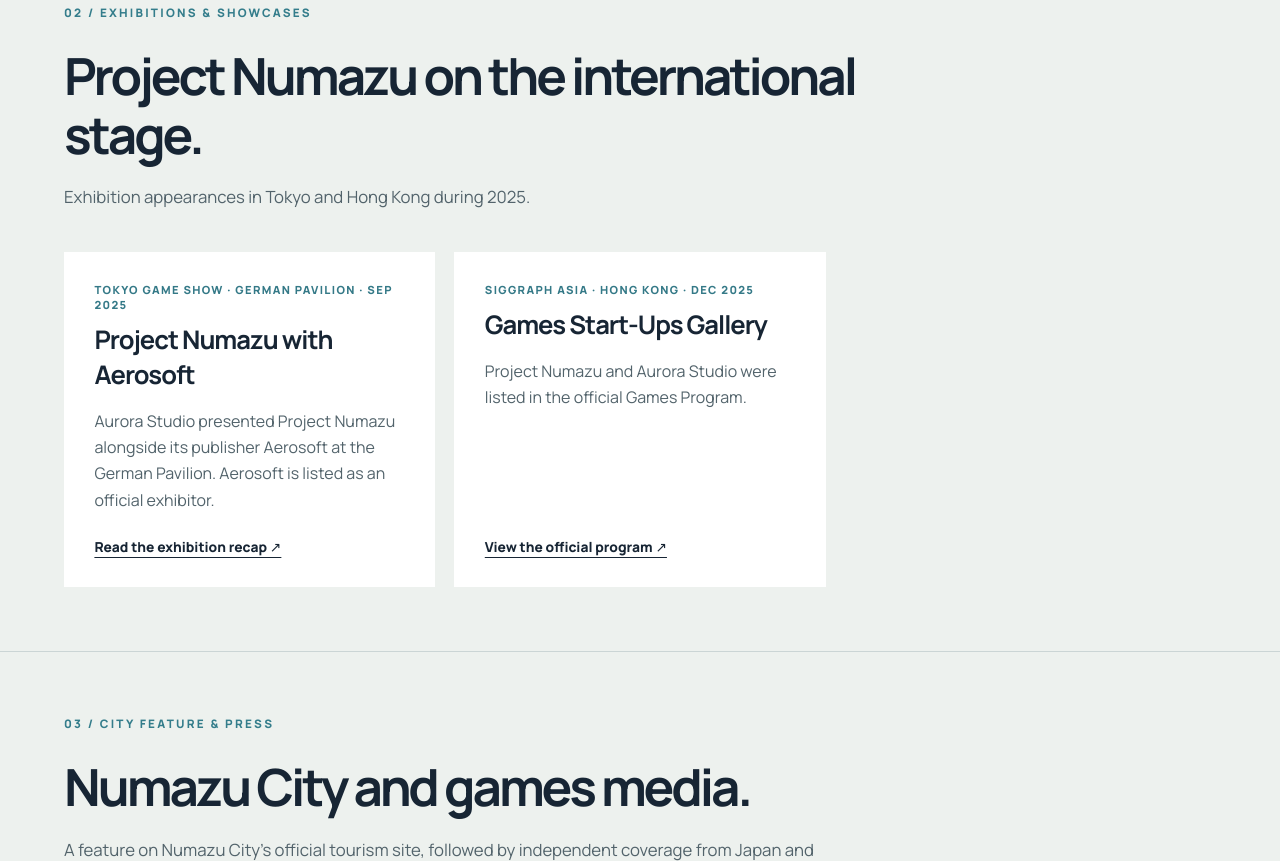
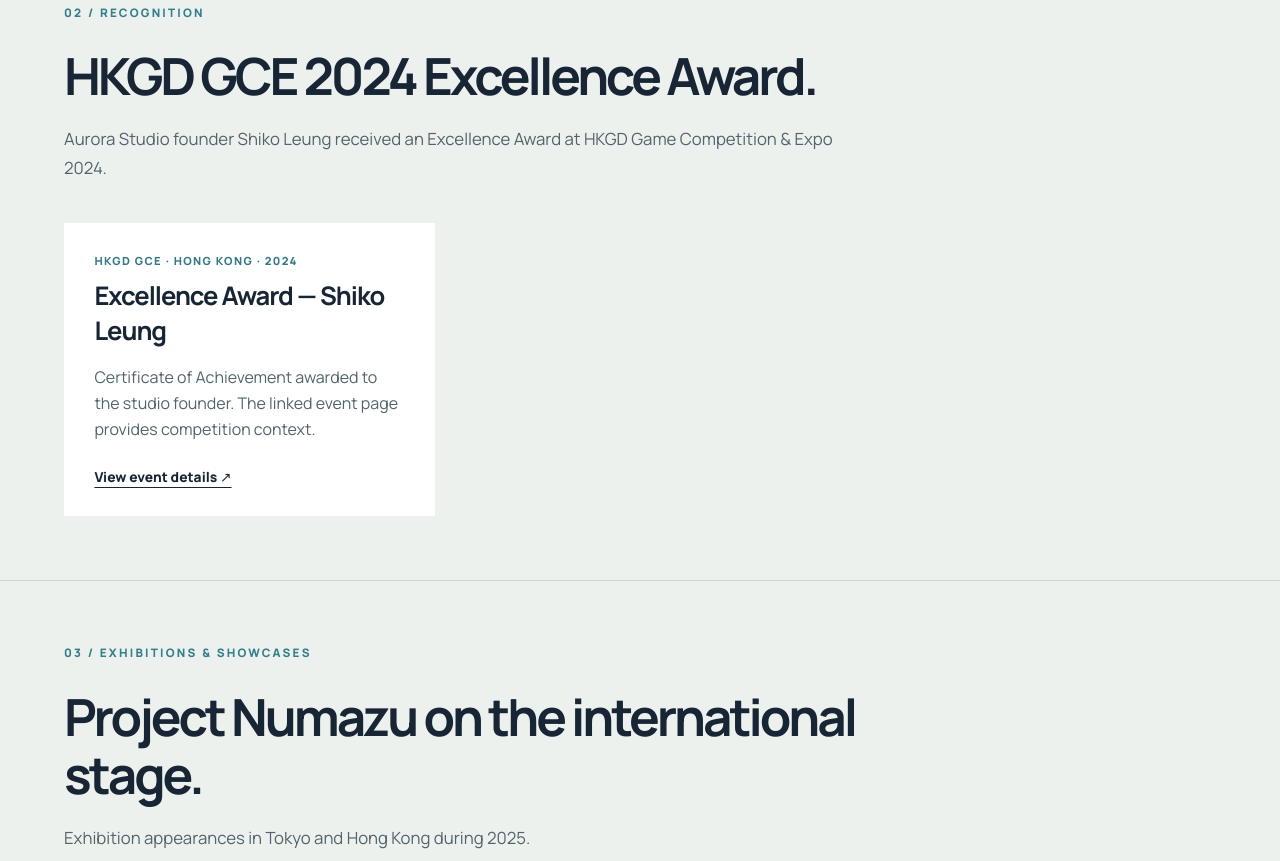
Before and after one commit to Shiko215/aurora-studio.org, a plain HTML site: page media/index.html in a window 1280 px wide. Shown: the part 1480-2341 px from the top of the page. Drawn offline with Linux system fonts and the light colour scheme.

Commit message:
Publish HKGD GCE 2024 recognition on media page

```diff
--- a/media/index.html
+++ b/media/index.html
@@ -2,16 +2,18 @@
      <section class="section media-section" id="numazu"><div class="media-section-head"><p class="eyebrow dark">01 / PROJECT NUMAZU</p><h2>See Numazu from the driver's seat.</h2><p>Two official looks at our OMSI 2 add-on: the original game trailer and the 2026 For Your Consideration campaign film. The latter is a campaign, not an award nomination.</p></div><div class="video-grid">
      <article class="video-card"><div class="video-frame"><iframe src="https://www.youtube-nocookie.com/embed/QSVKhPHtCjQ" title="OMSI 2 Project Numazu DLC official trailer" loading="lazy" allow="accelerometer; autoplay; clipboard-write; encrypted-media; gyroscope; picture-in-picture; web-share" allowfullscreen referrerpolicy="strict-origin-when-cross-origin"></iframe></div><div><span>OFFICIAL TRAILER · PROJECT NUMAZU</span><h3>Explore the city.</h3><p>Streets, coastal scenery and bus routes recreated for OMSI 2.</p><a href="https://www.youtube.com/watch?v=QSVKhPHtCjQ" target="_blank" rel="noopener noreferrer">Watch on YouTube ↗</a></div></article>
      <article class="video-card"><div class="video-frame"><iframe src="https://www.youtube-nocookie.com/embed/dSMEqxv96Ps" title="Project Numazu official TGA 2026 For Your Consideration trailer" loading="lazy" allow="accelerometer; autoplay; clipboard-write; encrypted-media; gyroscope; picture-in-picture; web-share" allowfullscreen referrerpolicy="strict-origin-when-cross-origin"></iframe></div><div><span>OFFICIAL CAMPAIGN FILM · 2026</span><h3>For Your Consideration.</h3><p>A studio campaign film celebrating the journey to Numazu.</p><a href="https://www.youtube.com/watch?v=dSMEqxv96Ps" target="_blank" rel="noopener noreferrer">Watch on YouTube ↗</a></div></article></div></section>
-     <section class="section media-section media-press" id="exhibitions"><div class="media-section-head"><p class="eyebrow dark">02 / EXHIBITIONS &amp; SHOWCASES</p><h2>Project Numazu on the international stage.</h2><p>Exhibition appearances in Tokyo and Hong Kong during 2025.</p></div><div class="media-link-grid">
+     <section class="section media-section media-press" id="recognition"><div class="media-section-head"><p class="eyebrow dark">02 / RECOGNITION</p><h2>HKGD GCE 2024 Excellence Award.</h2><p>Aurora Studio founder Shiko Leung received an Excellence Award at HKGD Game Competition &amp; Expo 2024.</p></div><div class="media-link-grid">
+     <a href="https://delf.cyberport.hk/2024/en/delf-plus" target="_blank" rel="noopener noreferrer"><span>HKGD GCE · HONG KONG · 2024</span><h3>Excellence Award — Shiko Leung</h3><p>Certificate of Achievement awarded to the studio founder. The linked event page provides competition context.</p><b>View event details ↗</b></a></div></section>
+     <section class="section media-section media-press" id="exhibitions"><div class="media-section-head"><p class="eyebrow dark">03 / EXHIBITIONS &amp; SHOWCASES</p><h2>Project Numazu on the international stage.</h2><p>Exhibition appearances in Tokyo and Hong Kong during 2025.</p></div><div class="media-link-grid">
      <a href="/news/aurora-studio-in-tgs-2025/"><span>TOKYO GAME SHOW · GERMAN PAVILION · SEP 2025</span><h3>Project Numazu with Aerosoft</h3><p>Aurora Studio presented Project Numazu alongside its publisher Aerosoft at the German Pavilion. Aerosoft is listed as an official exhibitor.</p><b>Read the exhibition recap ↗</b></a>
      <a href="https://asia.siggraph.org/2025/program/games/" target="_blank" rel="noopener noreferrer"><span>SIGGRAPH ASIA · HONG KONG · DEC 2025</span><h3>Games Start-Ups Gallery</h3><p>Project Numazu and Aurora Studio were listed in the official Games Program.</p><b>View the official program ↗</b></a></div></section>
-     <section class="section media-section media-press" id="press"><div class="media-section-head"><p class="eyebrow dark">03 / CITY FEATURE &amp; PRESS</p><h2>Numazu City and games media.</h2><p>A feature on Numazu City’s official tourism site, followed by independent coverage from Japan and Taiwan.</p></div><div class="media-link-grid">
+     <section class="section media-section media-press" id="press"><div class="media-section-head"><p class="eyebrow dark">04 / CITY FEATURE &amp; PRESS</p><h2>Numazu City and games media.</h2><p>A feature on Numazu City’s official tourism site, followed by independent coverage from Japan and Taiwan.</p></div><div class="media-link-grid">
      <a href="https://numazukanko.jp/news/1094" target="_blank" rel="noopener noreferrer"><span>NUMAZU CITY TOURISM PORTAL · JAPAN · 02 APR 2026</span><h3>Numazu City features Project Numazu</h3><p>The city’s Tourism Strategy Division introduced the DLC and Aurora Studio’s visit to Numazu City Hall.</p><b>Read on the official tourism site ↗</b></a>
      <a href="https://www.4gamer.net/games/995/G099555/20260401038/" target="_blank" rel="noopener noreferrer"><span>4GAMER · JAPAN · 01 APR 2026</span><h3>Project Numazu release coverage</h3><p>4Gamer reported on the DLC's recreation of Numazu and its bus simulation details.</p><b>Read at 4Gamer ↗</b></a>
      <a href="https://gnn.gamer.com.tw/detail.php?sn=302664" target="_blank" rel="noopener noreferrer"><span>BAHAMUT GNN · TAIWAN · 30 MAR 2026</span><h3>Launch report</h3><p>GNN introduced Project Numazu as the OMSI 2 add-on arrived on Steam.</p><b>Read at GNN ↗</b></a>
      <a href="https://gnn.gamer.com.tw/detail.php?sn=311116" target="_blank" rel="noopener noreferrer"><span>BAHAMUT GNN · TAIWAN · 04 SEP 2026</span><h3>For Your Consideration campaign</h3><p>Coverage of the studio's TGA 2026 consideration campaign; no nomination is implied.</p><b>Read at GNN ↗</b></a></div></section>
-     <section class="section media-section" id="creators"><div class="media-section-head"><p class="eyebrow dark">04 / CREATOR PLAY SESSIONS</p><h2>Come along for the ride.</h2><p>Recorded streams and videos on the creators' own channels. The creators speak for themselves.</p></div><div class="media-link-grid">
+     <section class="section media-section" id="creators"><div class="media-section-head"><p class="eyebrow dark">05 / CREATOR PLAY SESSIONS</p><h2>Come along for the ride.</h2><p>Recorded streams and videos on the creators' own channels. The creators speak for themselves.</p></div><div class="media-link-grid">
      <a href="https://www.youtube.com/watch?v=OqkEWHWRlRw" target="_blank" rel="noopener noreferrer"><span>JAPAN · PR STREAM</span><h3>Juufuutei Raden</h3><p>The hololive DEV_IS / ReGLOSS member drives through Project Numazu in her marked PR stream.</p><b>Watch the stream ↗</b></a>
      <a href="https://www.youtube.com/watch?v=-vZPVcJ1ncQ" target="_blank" rel="noopener noreferrer"><span>JAPAN · LOCAL CREATOR</span><h3>Nishiura Meme</h3><p>Numazu's local VTuber takes viewers on a Project Numazu bus tour.</p><b>Watch the stream ↗</b></a>
      <a href="https://www.youtube.com/watch?v=Mow15_sNQVI" target="_blank" rel="noopener noreferrer"><span>TAIWAN · CREATOR VIDEO</span><h3>A-Jie (阿杰)</h3><p>A drive through Numazu with a view toward Mount Fuji.</p><b>Watch the video ↗</b></a></div></section>
-     <section class="section media-section revenant-media" id="revenant"><div class="media-section-head"><p class="eyebrow dark">05 / REVENANT OF TSUSHIMA</p><h2>Enter the haunting.</h2><p>The official teaser introduces the mood of our first-person folk horror game, currently in development.</p></div><div class="video-grid single"><article class="video-card"><div class="video-frame"><iframe src="https://www.youtube-nocookie.com/embed/MWobQS8yOh8" title="Revenant of Tsushima official teaser trailer 2026" loading="lazy" allow="accelerometer; autoplay; clipboard-write; encrypted-media; gyroscope; picture-in-picture; web-share" allowfullscreen referrerpolicy="strict-origin-when-cross-origin"></iframe></div><div><span>OFFICIAL TEASER · 2026</span><h3>Revenant of Tsushima.</h3><p>Meet Tsushima Mewa and the supernatural world taking shape around her.</p><a href="https://www.youtube.com/watch?v=MWobQS8yOh8" target="_blank" rel="noopener noreferrer">Watch on YouTube ↗</a></div></article></div></section></main><footer><div><strong>AURORA STUDIO</strong><p>Independent game development · Hong Kong</p></div><div><a href="/project/">Projects</a><a href="/services/">Services</a><a href="/talents/">Talents</a><a href="/news/">News</a><a href="/media/">Media</a><a href="/support/">Support</a><a href="/governance/">Governance</a><a href="/contact/">Contact</a></div><small>© 2026 Aurora Studio</small></footer></body></html>
+     <section class="section media-section revenant-media" id="revenant"><div class="media-section-head"><p class="eyebrow dark">06 / REVENANT OF TSUSHIMA</p><h2>Enter the haunting.</h2><p>The official teaser introduces the mood of our first-person folk horror game, currently in development.</p></div><div class="video-grid single"><article class="video-card"><div class="video-frame"><iframe src="https://www.youtube-nocookie.com/embed/MWobQS8yOh8" title="Revenant of Tsushima official teaser trailer 2026" loading="lazy" allow="accelerometer; autoplay; clipboard-write; encrypted-media; gyroscope; picture-in-picture; web-share" allowfullscreen referrerpolicy="strict-origin-when-cross-origin"></iframe></div><div><span>OFFICIAL TEASER · 2026</span><h3>Revenant of Tsushima.</h3><p>Meet Tsushima Mewa and the supernatural world taking shape around her.</p><a href="https://www.youtube.com/watch?v=MWobQS8yOh8" target="_blank" rel="noopener noreferrer">Watch on YouTube ↗</a></div></article></div></section></main><footer><div><strong>AURORA STUDIO</strong><p>Independent game development · Hong Kong</p></div><div><a href="/project/">Projects</a><a href="/services/">Services</a><a href="/talents/">Talents</a><a href="/news/">News</a><a href="/media/">Media</a><a href="/support/">Support</a><a href="/governance/">Governance</a><a href="/contact/">Contact</a></div><small>© 2026 Aurora Studio</small></footer></body></html>
```
